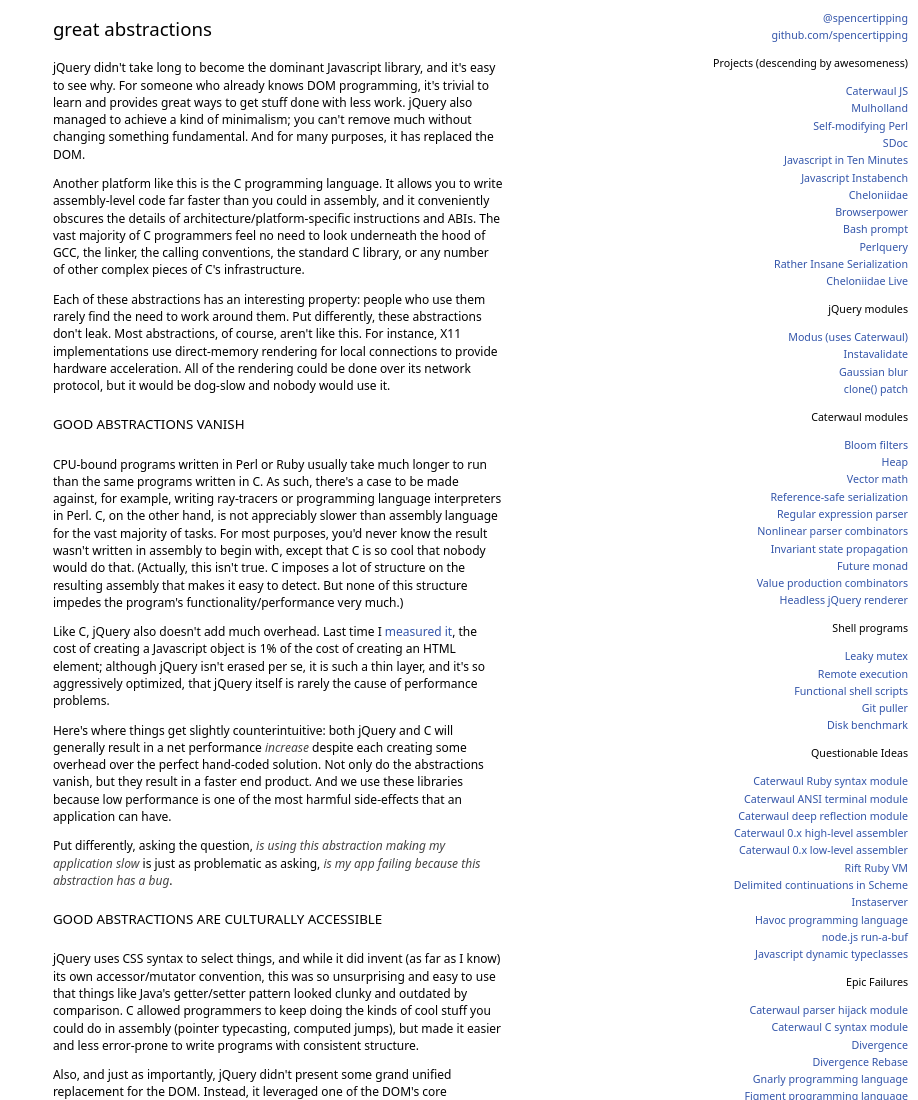
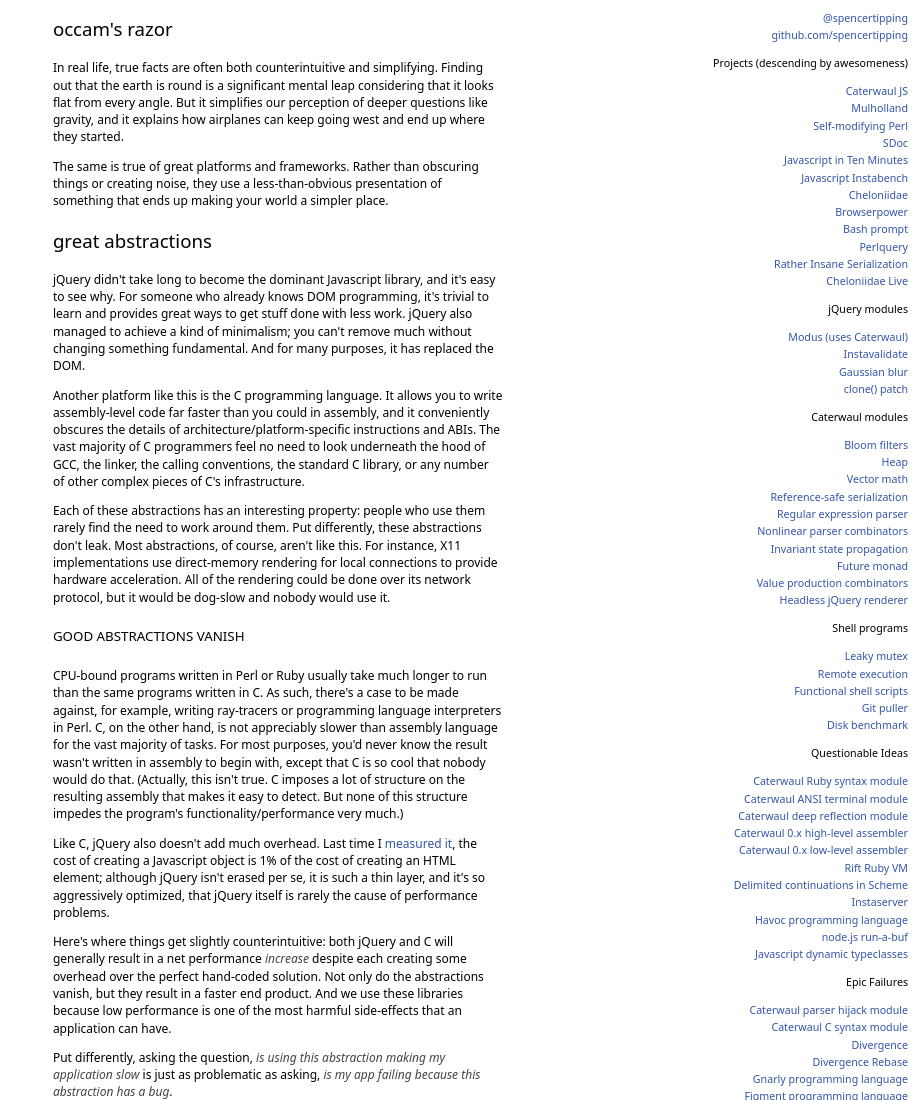
Before and after one commit to spencertipping/plain-blog, a plain HTML site: page index.html in a window 1280 px wide. Shown: the top 1100 px of the page, without its empty margins (362-1280 px from the left). Drawn offline with Linux system fonts and the light colour scheme.

Commit message:
New post

```diff
--- a/index.html
+++ b/index.html
@@ -121,6 +121,14 @@ a:visited {color: #89a}
 
 <div id='posts' role='main'>
 <div class='section level1'>
+  <h1>Occam's Razor</h1>
+  <p>In real life, true facts are often both counterintuitive and simplifying. Finding out that the earth is round is a significant mental leap considering that it looks flat from every angle. But
+it simplifies our perception of deeper questions like gravity, and it explains how airplanes can keep going west and end up where they started.</p>
+  <p>The same is true of great platforms and frameworks. Rather than obscuring things or creating noise, they use a less-than-obvious presentation of something that ends up making your world a
+simpler place.
+</p>
+</div>
+<div class='section level1'>
   <h1>Great abstractions</h1>
   <p>jQuery didn't take long to become the dominant Javascript library, and it's easy to see why. For someone who already knows DOM programming, it's trivial to learn and provides great ways to get
 stuff done with less work. jQuery also managed to achieve a kind of minimalism; you can't remove much without changing something fundamental. And for many purposes, it has replaced the DOM.</p>
```
Also changed, not shown: 1 other file.
